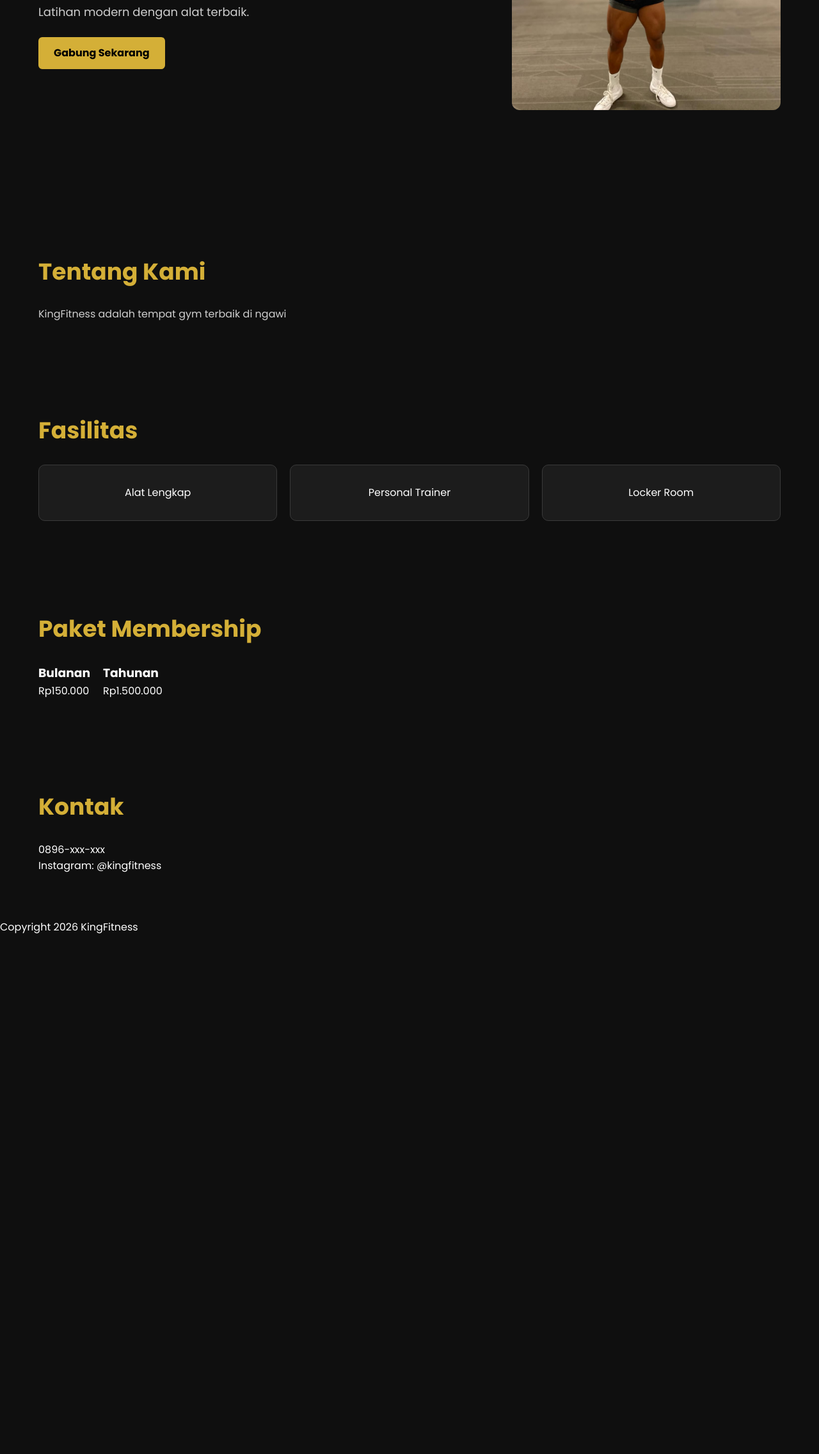
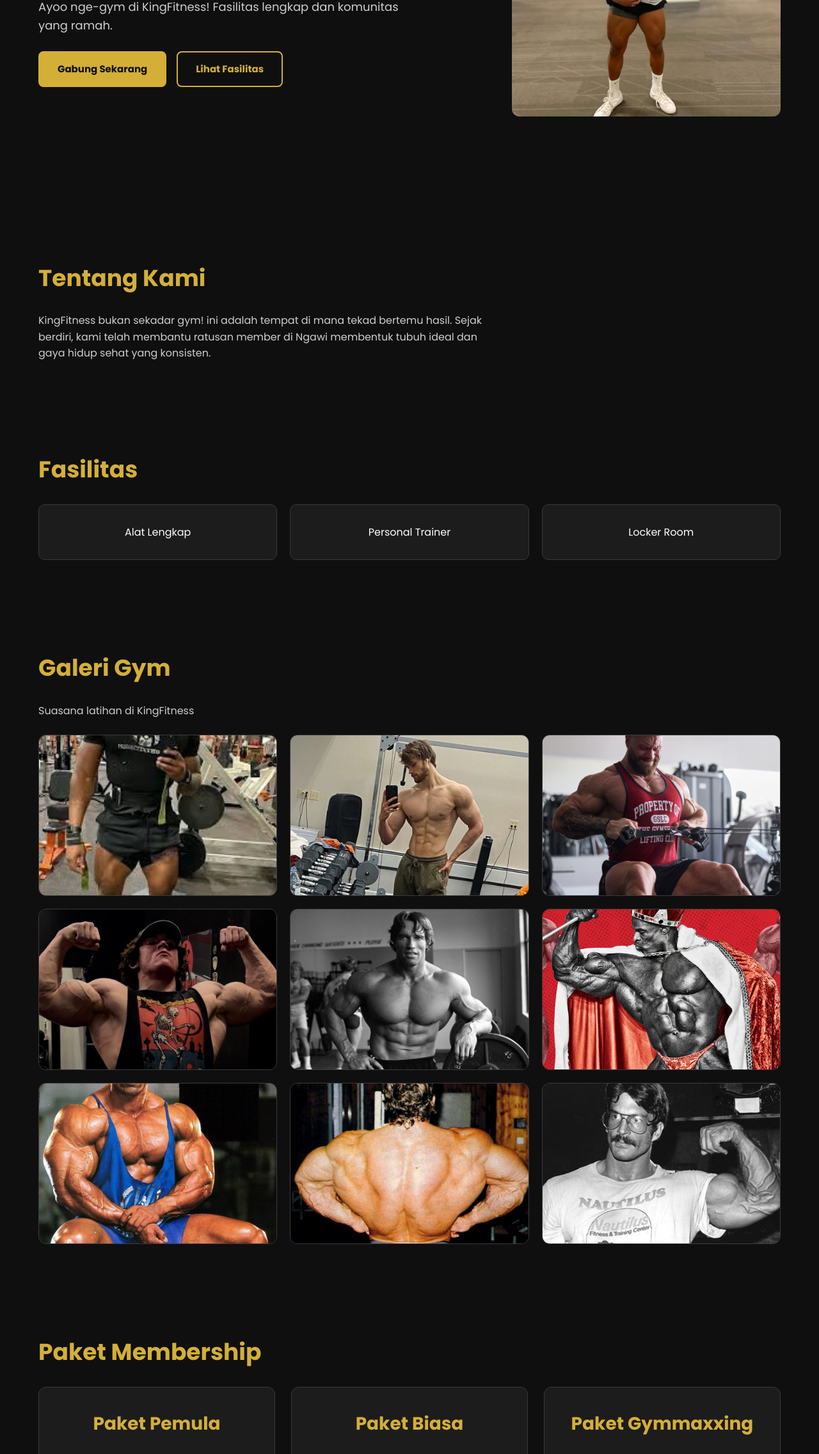
Before and after one commit to NoufalZidan/Catalyst-Softdev-Tugas1, a plain HTML site: page index.html in a window 1280 px wide. Shown: the part 528-2800 px from the top of the page at 64% size. Before the commit the page ends 1989 px from the top, so only its background shows below. Drawn offline with Linux system fonts and the light colour scheme.

Commit message:
update html & css

```diff
--- a/index.html
+++ b/index.html
@@ -1,20 +1,21 @@
-<!DOCTYPE html>
+<!doctype html>
 <html lang="en">
   <head>
-    <meta charset="UTF-8">
-    <meta name="viewport" content="width=device-width, initial-scale=1.0">
+    <meta charset="UTF-8" />
+    <meta name="viewport" content="width=device-width, initial-scale=1.0" />
     <title>Tugas 1 | Noufal Zidan Ivannov</title>
-    <link rel="stylesheet" href="style.css">
+    <link rel="stylesheet" href="style.css" />
   </head>
   <body>
     <header id="header">
       <div class="logo">
-            <img src="assets/logo.png" alt="KingFitness">
+        <img src="assets/logo.png" alt="KingFitness" />
       </div>
       <nav>
         <ul class="nav-links">
           <li><a href="#beranda">Beranda</a></li>
           <li><a href="#fasilitas">Fasilitas</a></li>
+          <li><a href="#galeri">Galeri</a></li>
           <li><a href="#harga">Harga</a></li>
           <li><a href="#kontak">Kontak</a></li>
         </ul>
@@ -24,19 +25,29 @@
     <main>
       <section class="hero-section">
         <div class="hero-text">
-                <h1>Bangun Badan Impianmu</h1>
-                <p>Latihan modern dengan alat terbaik.</p>
-                <a href="#harga" class="btn">Gabung Sekarang</a>
+          <h1>Ingin Berotot seperti Pria disamping?</h1>
+          <p>
+            Ayoo nge-gym di KingFitness! Fasilitas lengkap dan komunitas yang
+            ramah.
+          </p>
+          <div class="hero-cta">
+            <a href="#harga" class="btn btn-primary">Gabung Sekarang</a>
+            <a href="#fasilitas" class="btn btn-secondary">Lihat Fasilitas</a>
+          </div>
         </div>
 
         <div class="hero-image">
-                <img src="assets/hero-image.jpg" alt="Member Sedang Latihan di Gym">
+          <img src="assets/hero-image.jpg" alt="Member Sedang Latihan di Gym" />
         </div>
       </section>
 
       <section id="beranda">
         <h2>Tentang Kami</h2>
-            <p>KingFitness adalah tempat gym terbaik di ngawi</p>
+        <p>
+          KingFitness bukan sekadar gym! ini adalah tempat di mana tekad
+          bertemu hasil. Sejak berdiri, kami telah membantu ratusan member di
+          Ngawi membentuk tubuh ideal dan gaya hidup sehat yang konsisten.
+        </p>
       </section>
 
       <section id="fasilitas">
@@ -49,16 +60,73 @@
         </div>
       </section>
 
+      <section id="galeri">
+        <h2>Galeri Gym</h2>
+        <p class="galeri-desc">Suasana latihan di KingFitness</p>
+
+        <div class="gallery-grid">
+            <div class="gallery-item">
+                <img src="assets/gallery1.jpeg" alt="Mas Amba">
+            </div>
+            <div class="gallery-item">
+                <img src="assets/gallery2.webp" alt="David Laid">
+            </div>
+            <div class="gallery-item">
+                <img src="assets/gallery3.avif" alt="cbum">
+            </div>
+            <div class="gallery-item">
+                <img src="assets/gallery4.jpg" alt="Sam Sulek">
+            </div>
+            <div class="gallery-item">
+                <img src="assets/gallery5.jpeg" alt="">
+            </div>
+            <div class="gallery-item">
+                <img src="assets/gallery6.avif" alt="">
+            </div>
+            <div class="gallery-item">
+                <img src="assets/gallery7.jpg" alt="">
+            </div>
+            <div class="gallery-item">
+                <img src="assets/gallery8.webp" alt="">
+            </div>
+            <div class="gallery-item">
+                <img src="assets/gallery9.jpg" alt="">
+            </div>
+        </div>
+      </section>
+
       <section id="harga">
         <h2>Paket Membership</h2>
         <div class="price-list">
-                <div class="price-card" data-plan="bulanan">
-                    <h3>Bulanan</h3>
-                    <p>Rp150.000</p>
+          <div class="price-card" data-plan="pemula">
+            <h3>Paket Pemula</h3>
+            <p class="price">Rp50.000</p>
+
+            <ul class="benefit-list">
+                <li>Akses gym 2x per minggu</li>
+                <li>Konsultasi workout</li>
+                <li>Gratis air mineral</li>
+            </ul>
           </div>
-                <div class="price-card" data-plan="tahunan">
-                    <h3>Tahunan</h3>
-                    <p>Rp1.500.000</p>
+          <div class="price-card" data-plan="biasa">
+            <h3>Paket Biasa</h3>
+            <p class="price">Rp200.000</p>
+
+            <ul class="benefit-list">
+                <li>Akses gym setiap hari</li>
+                <li>Konsultasi workout</li>
+                <li>Gratis air mineral</li>
+            </ul>
+          </div>
+          <div class="price-card" data-plan="gymmaxxing">
+            <h3>Paket Gymmaxxing</h3>
+            <p class="price">Rp2.500.000</p>
+
+            <ul class="benefit-list">
+                <li>Akses gym tak terbatas</li>
+                <li>Sesi PT tak terbatas</li>
+                <li>Gratis suplemen</li>
+            </ul>
           </div>
         </div>
       </section>
--- a/style.css
+++ b/style.css
@@ -31,7 +31,7 @@ body {
     display: flex;
     justify-content: space-between;
     align-items: center;
-    padding: 10px 30px;
+    padding: 15px 20px;
     background-color: var(--secondary-color);
     border-bottom: 1px solid var(--border-color);
 }
@@ -80,20 +80,43 @@ body {
     margin-bottom: 25px;
 }
 
-.btn {
-    display: inline-block;
-    padding: 12px 24px;
-    background-color: var(--accent-color);
-    color: black;
-    text-decoration: none;
-    font-weight: bold;
-    border-radius: 6px;
-    transition: 0.3s;
+.hero-cta {
+    display: flex;
+    gap: 16px;
+    align-items: center;
+    flex-wrap: wrap;
 }
 
-.btn:hover {
-    background-color: var(--accent-hover);
-    transform: translateY(-3px);
+.btn {
+    padding: 14px 28px;
+    font-weight: 700;
+    font-size: 15px;
+    cursor: pointer;
+    text-decoration: none;
+    display: inline-block;
+    border: 2px solid var(--accent-color);
+    border-radius: 8px;
+    transition: all 0.2s;
+}
+
+.btn-primary {
+    background: var(--accent-color);
+    color: var(--primary-color);
+}
+
+.btn-primary:hover {
+    background: transparent;
+    color: var(--accent-hover);
+}
+
+.btn-secondary {
+    background: transparent;
+    color: var(--accent-color);
+}
+
+.btn-secondary:hover {
+    background: var(--accent-hover);
+    color: var(--primary-color);
 }
 
 .hero-image {
@@ -142,7 +165,164 @@ section h2 {
     border-color: var(--accent-color);
 }
 
-.price-list {
-    display: flex;
+#galeri {
+    padding: 70px 60px;
+}
+
+.galeri-desc {
+    color: var(--text-muted);
+    margin-bottom: 25px;
+}
+
+.gallery-grid {
+    display: grid;
+    grid-template-columns: repeat(3, 1fr);
     gap: 20px;
 }
+
+.gallery-item {
+    overflow: hidden;
+    border-radius: 12px;
+    border: 1px solid var(--border-color);
+    background-color: var(--secondary-color);
+}
+
+.gallery-item img {
+    width: 100%;
+    height: 250px;
+    object-fit: cover;
+    display: block;
+    transition: 0.4s;
+}
+
+.gallery-item img:hover {
+    transform: scale(1.08);
+}
+
+.price{
+    font-size: 36px;
+    font-weight: bold;
+    text-align: center;
+    margin-bottom: 25px;
+}
+
+.price-list {
+    display: grid;
+    grid-template-columns: repeat(3, 1fr);
+    gap: 25px;
+}
+
+.price-card{
+    background-color: var(--secondary-color);
+    padding: 35px 30px;
+    border-radius: 12px;
+    border: 1px solid var(--border-color);
+    transition: 0.3s;
+}
+
+.price-card h3{
+    color: var(--accent-color);
+    font-size: 28px;
+    margin-bottom: 15px;
+    text-align: center;
+}
+
+.price-card p {
+    font-size: 38px;
+}
+
+.price-card:hover{
+    transform: translateY(-8px);
+    border-color: var(--accent-color);
+}
+
+.benefit-list {
+    list-style: none;
+}
+
+.benefit-list li {
+    position: relative;
+    padding-left: 32px;
+    margin-bottom: 15px;
+    color: var(--text-muted);
+    font-size: 17px;
+}
+
+.benefit-list li:before {
+    content: "✔";
+    position: absolute;
+    left: 0;
+    top: 0;
+    color: var(--accent-color);
+    font-weight: bold;
+    font-size: 18px;
+}
+
+#kontak p {
+    color: var(--text-muted);
+    margin-bottom: 8px;
+}
+
+footer {
+    text-align: center;
+    padding: 25px;
+    background-color: var(--secondary-color);
+    border-top: 1px solid var(--border-color);
+    color: var(--text-muted);
+}
+
+@media (max-width: 768px){
+
+    #header{
+        flex-direction: column;
+        gap: 20px;
+        padding: 20px;
+    }
+
+    .nav-links{
+        flex-direction: column;
+        text-align: center;
+        gap: 15px;
+    }
+
+    .hero-section{
+        flex-direction: column;
+        text-align: center;
+        padding: 60px 20px;
+    }
+
+    .hero-text,
+    .hero-image{
+        width: 100%;
+    }
+
+    .hero-text h1{
+        font-size: 40px;
+    }
+
+    .hero-image{
+        margin-top: 30px;
+    }
+
+    section{
+        padding: 60px 20px;
+    }
+
+    .facility-list{
+        grid-template-columns: 1fr;
+    }
+
+    .gallery-grid {
+        grid-template-columns: repeat(2, 1fr);
+    }
+
+    .price-list{
+        grid-template-columns: repeat(1, 1fr);
+    }
+}
+
+@media (max-width: 480px) {
+    .gallery-grid {
+        grid-template-columns: repeat(1, 1fr);
+    }
+}
```
Also changed, not shown: assets/gallery1.jpeg (added), assets/gallery2.webp (added), assets/gallery3.avif (added), assets/gallery4.jpg (added), assets/gallery5.jpeg (added), assets/gallery6.avif (added), assets/gallery7.jpg (added), assets/gallery8.webp (added), assets/gallery9.jpg (added). Lines whose indentation alone changed are shown as unchanged.
